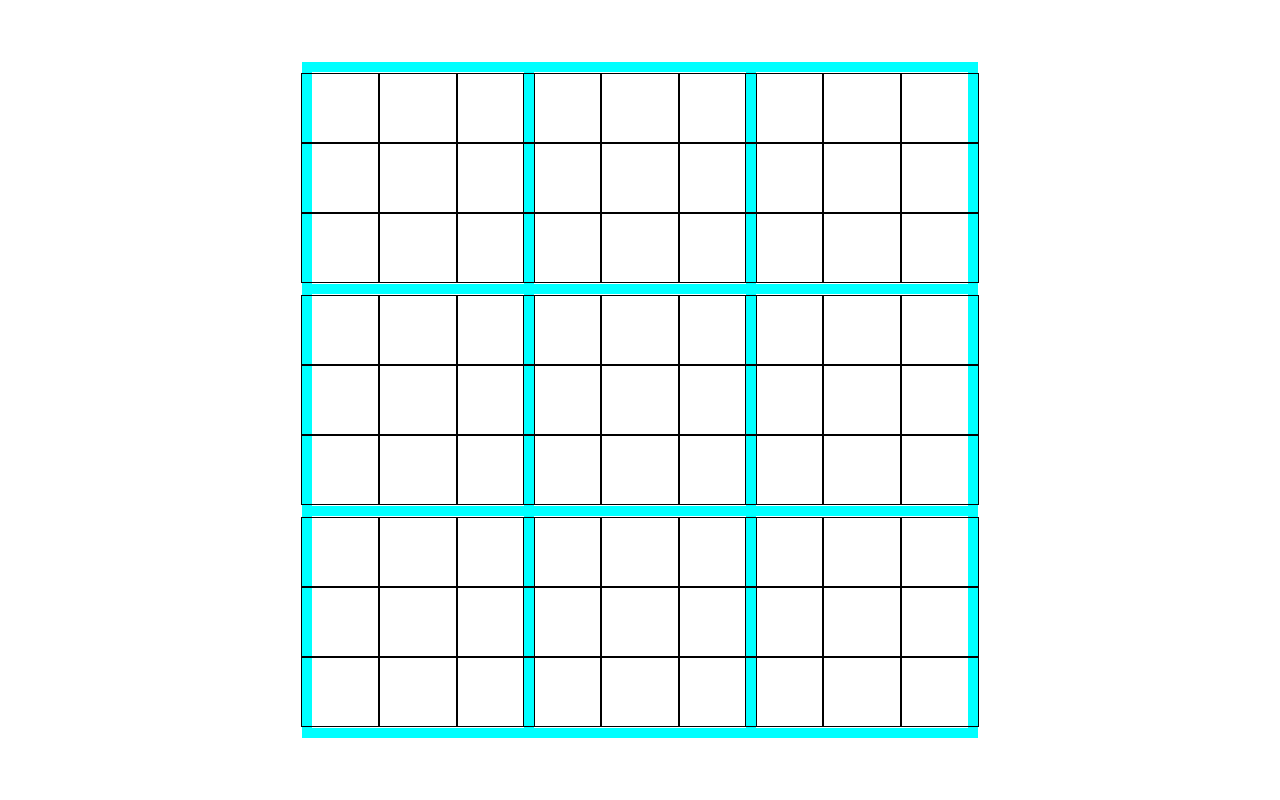
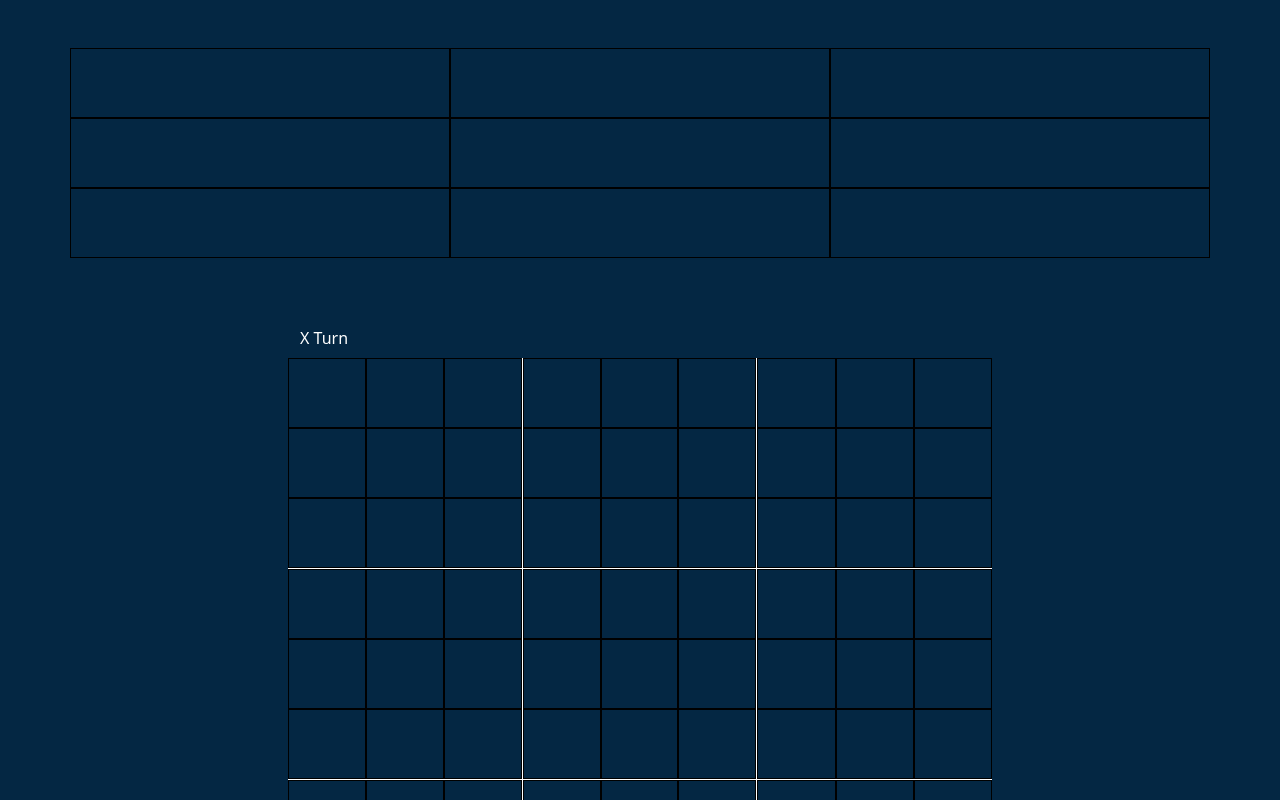
Before and after one commit to AshvinBambhaniya2003/tic-tac, a Vue app: page / in a window 1280 px wide. Shown: the top 800 px of the page. Built offline with nearby package versions, Linux system fonts and the light colour scheme.

Commit message:
feat: complete game

```diff
--- a/index.html
+++ b/index.html
@@ -1,24 +1,27 @@
 <!DOCTYPE html>
 <html lang="en">
+
 <head>
   <meta charset="UTF-8" />
   <link rel="icon" href="/favicon.ico" />
   <meta name="viewport" content="width=device-width, initial-scale=1.0" />
   <title>Vite App</title>
-    <link
-      href="https://cdn.jsdelivr.net/npm/bootstrap@5.3.3/dist/css/bootstrap.min.css"
-      rel="stylesheet"
-      integrity="sha384-QWTKZyjpPEjISv5WaRU9OFeRpok6YctnYmDr5pNlyT2bRjXh0JMhjY6hW+ALEwIH"
-      crossorigin="anonymous"
-    />
+  <link href="https://cdn.jsdelivr.net/npm/bootstrap@5.3.3/dist/css/bootstrap.min.css" rel="stylesheet"
+    integrity="sha384-QWTKZyjpPEjISv5WaRU9OFeRpok6YctnYmDr5pNlyT2bRjXh0JMhjY6hW+ALEwIH" crossorigin="anonymous" />
+  <style>
+    body {
+      background: rgb(4, 39, 67);
+      color: white;
+    }
+  </style>
 </head>
+
 <body>
   <div id="app"></div>
   <script type="module" src="/src/main.js"></script>
-    <script
-      src="https://cdn.jsdelivr.net/npm/bootstrap@5.3.3/dist/js/bootstrap.bundle.min.js"
+  <script src="https://cdn.jsdelivr.net/npm/bootstrap@5.3.3/dist/js/bootstrap.bundle.min.js"
     integrity="sha384-YvpcrYf0tY3lHB60NNkmXc5s9fDVZLESaAA55NDzOxhy9GkcIdslK1eN7N6jIeHz"
-      crossorigin="anonymous"
-    ></script>
+    crossorigin="anonymous"></script>
 </body>
+
 </html>
--- a/src/App.vue
+++ b/src/App.vue
@@ -1,16 +1,59 @@
 <template>
-  <div
-    class="container d-flex align-items-center justify-content-center min-vh-100"
-  >
+  <div class="mt-5 container">
+    <div class="row">
+      <div v-for="(item, index) in mainArr" :key="index" class="col-4 cell ticContainer text-center">
+        <div>{{ item }}</div>
+      </div>
+    </div>
+  </div>
+  <div class="container d-flex align-items-center justify-content-center min-vh-100">
     <table>
-      <tr v-for="(row, i) in rowArray">
-        <td
-          v-for="(item, j) in row"
-          :style="i + j === currentBox ? activeStyle : disableStyle"
-        >
-          <Tic @getTicked="handleTickedEvent" />
-        </td>
-      </tr>
+
+      <div class="mb-2">
+        {{ currentUser }} Turn
+      </div>
+      <div class="row adiliti">
+        <div class="col-4 ubhiliti">
+          <Tic @boxId="addToarrayOfMain(0)" @getTicked="disableBox"
+            :class="{ visibilityHidden: activeBox !== 0 && activeAll }" />
+        </div>
+        <div class="col-4 ubhiliti">
+          <Tic @boxId="addToarrayOfMain(1)" @getTicked="disableBox"
+            :class="{ visibilityHidden: activeBox !== 1 && activeAll }" />
+        </div>
+        <div class="col-4">
+          <Tic @boxId="addToarrayOfMain(2)" @getTicked="disableBox"
+            :class="{ visibilityHidden: activeBox !== 2 && activeAll }" />
+        </div>
+      </div>
+      <div class="row adiliti">
+        <div class="col-4 ubhiliti">
+          <Tic @boxId="addToarrayOfMain(3)" @getTicked="disableBox"
+            :class="{ visibilityHidden: activeBox !== 3 && activeAll }" />
+        </div>
+        <div class="col-4 ubhiliti">
+          <Tic @boxId="addToarrayOfMain(4)" @getTicked="disableBox"
+            :class="{ visibilityHidden: activeBox !== 4 && activeAll }" />
+        </div>
+        <div class="col-4">
+          <Tic @boxId="addToarrayOfMain(5)" @getTicked="disableBox"
+            :class="{ visibilityHidden: activeBox !== 5 && activeAll }" />
+        </div>
+      </div>
+      <div class="row">
+        <div class="col-4 ubhiliti">
+          <Tic @boxId="addToarrayOfMain(6)" @getTicked="disableBox"
+            :class="{ visibilityHidden: activeBox !== 6 && activeAll }" />
+        </div>
+        <div class="col-4 ubhiliti">
+          <Tic @boxId="addToarrayOfMain(7)" @getTicked="disableBox"
+            :class="{ visibilityHidden: activeBox !== 7 && activeAll }" />
+        </div>
+        <div class="col-4">
+          <Tic @boxId="addToarrayOfMain(8)" @getTicked="disableBox"
+            :class="{ visibilityHidden: activeBox !== 8 && activeAll }" />
+        </div>
+      </div>
     </table>
   </div>
 </template>
@@ -18,19 +61,62 @@
 <script setup>
 import { ref } from "vue";
 import Tic from "./components/tic.vue";
-const arr = ref(Array(9).fill(""));
-const rowArray = Array(3).fill(Array(3));
-const currentBox = ref();
-const handleTickedEvent = (index) => {
-  currentBox.value = index;
-};
+import { currentUser } from './store/currentUser.js'
+const activeBox = ref()
+const activeAll = ref(false)
+const mainArr = ref(Array(9).fill(""));
 
-const disableStyle = {
-  backgroudColor: "gray",
-};
-const activeStyle = {
-  borderColor: "gray",
-};
+const disableBox = (data) => {
+  console.log(currentUser.value);
+  // console.log(data);
+  activeAll.value = true
+  activeBox.value = data
+
+  if (mainArr.value[data]) {
+    activeAll.value = false
+  }
+}
+
+
+const addToarrayOfMain = (num) => {
+  // console.log(num);
+  if (mainArr.value[num] !== "") {
+    return;
+  }
+  mainArr.value[num] = currentUser.value;
+  const result = isMainWin(mainArr.value);
+  console.log(result);
+
+  if (result) {
+    console.log("ushfijsbfkhsdb");
+    console.log("main game" + result + "is win");
+    alert(` ${result} wins`);
+
+    // return;
+    window.location.reload()
+  }
+
+}
+
+function isMainWin(arr) {
+  const winCondition = [
+    [3, 4, 5],
+    [6, 7, 8],
+    [0, 3, 6],
+    [1, 4, 7],
+    [2, 5, 8],
+    [0, 4, 8],
+    [2, 4, 6],
+    [0, 1, 2],
+  ];
+  for (const i of winCondition) {
+    if (arr[i[0]] === arr[i[1]] && arr[i[0]] === arr[i[2]] && arr[i[0]]) {
+      return arr[i[0]];
+    }
+  }
+  return false;
+}
+
 </script>
 
 <style scoped>
@@ -38,7 +124,20 @@ const activeStyle = {
   height: 70px;
   border: 1px solid black;
 }
+
 table tr td {
   border: 10px solid cyan;
 }
+
+.visibilityHidden {
+  visibility: hidden;
+}
+
+.adiliti {
+  border-bottom: 1px solid white;
+}
+
+.ubhiliti {
+  border-right: 1px solid white;
+}
 </style>
--- a/src/components/tic.vue
+++ b/src/components/tic.vue
@@ -1,11 +1,6 @@
 <template>
   <div class="row">
-    <div
-      v-for="(item, index) in arr"
-      :key="index"
-      class="col-4 cell ticContainer text-center"
-      @click="addturn(index)"
-    >
+    <div v-for="(item, index) in arr" :key="index" class="col-4 cell ticContainer text-center" @click="addturn(index)">
       <div>{{ item }}</div>
     </div>
   </div>
@@ -13,38 +8,50 @@
 
 <script setup>
 import { ref, watch } from "vue";
+import { currentUser, setCurrentUser } from '../store/currentUser.js'
 const arr = ref(Array(9).fill(""));
-const currentUser = ref("X");
-const emit = defineEmits(['getTicked'])
+const emit = defineEmits(['getTicked', 'boxId'])
+const win = ref(false)
+// console.log(currentUser.value);
 
-watch(arr.value, (arr) => {
+watch(arr.value, (currarr) => {
   let draw = true;
-  for (let i = 0; i < arr.length; i++) {
-    if (!arr[i]) {
+  for (let i = 0; i < currarr.length; i++) {
+    if (!currarr[i]) {
       draw = false;
       break;
     }
   }
-  if (draw) {
+  if (draw && !win.value) {
     alert("game draw...");
+    const arrreset = Array(9).fill("");
+    console.log(arrreset);
+    arr.value = arrreset;
+    console.log(arr.value);
   }
+
 });
+// console.log(arr.value);
+
+// const { currentUser } = defineProps(['currentUser'])
+// console.log(currentUser);
+
 function addturn(i) {
-  if (arr.value[i] !== "") {
+  // console.log(currentUser);
+  if (arr.value[i] !== "" || win.value) {
     return;
   }
   arr.value[i] = currentUser.value;
+  // console.log("in tick : ", currentUser);
+  const result = isWin(arr.value);
 
-  if (currentUser.value == "X") {
-    currentUser.value = "O";
-  } else {
-    currentUser.value = "X";
-  }
-  const result = isWin(arr.value);
   if (result) {
     alert(`${result} wins`);
-    return;
+    win.value = true
+    emit('boxId')
+    // return;
   }
+  setCurrentUser()
 
   emit('getTicked', i)
 }
@@ -61,13 +68,7 @@ function isWin(arr) {
     [0, 1, 2],
   ];
   for (const i of winCondition) {
-    console.log(i);
-    console.log(arr[i[0]]);
-    if (
-      arr[i[0]] === arr[i[1]] &&
-      arr[i[0]] === arr[i[2]]
-    ) {
-      console.log("win");
+    if (arr[i[0]] === arr[i[1]] && arr[i[0]] === arr[i[2]] && arr[i[0]]) {
       return arr[i[0]];
     }
   }
--- /dev/null
+++ b/src/store/currentUser.js
@@ -0,0 +1,7 @@
+import { ref } from 'vue'
+
+export const currentUser = ref("X")
+
+export const setCurrentUser = () => {
+    (currentUser.value === "X") ? currentUser.value = "O" : currentUser.value = "X";
+}
```
Lines whose indentation alone changed are shown as unchanged.
